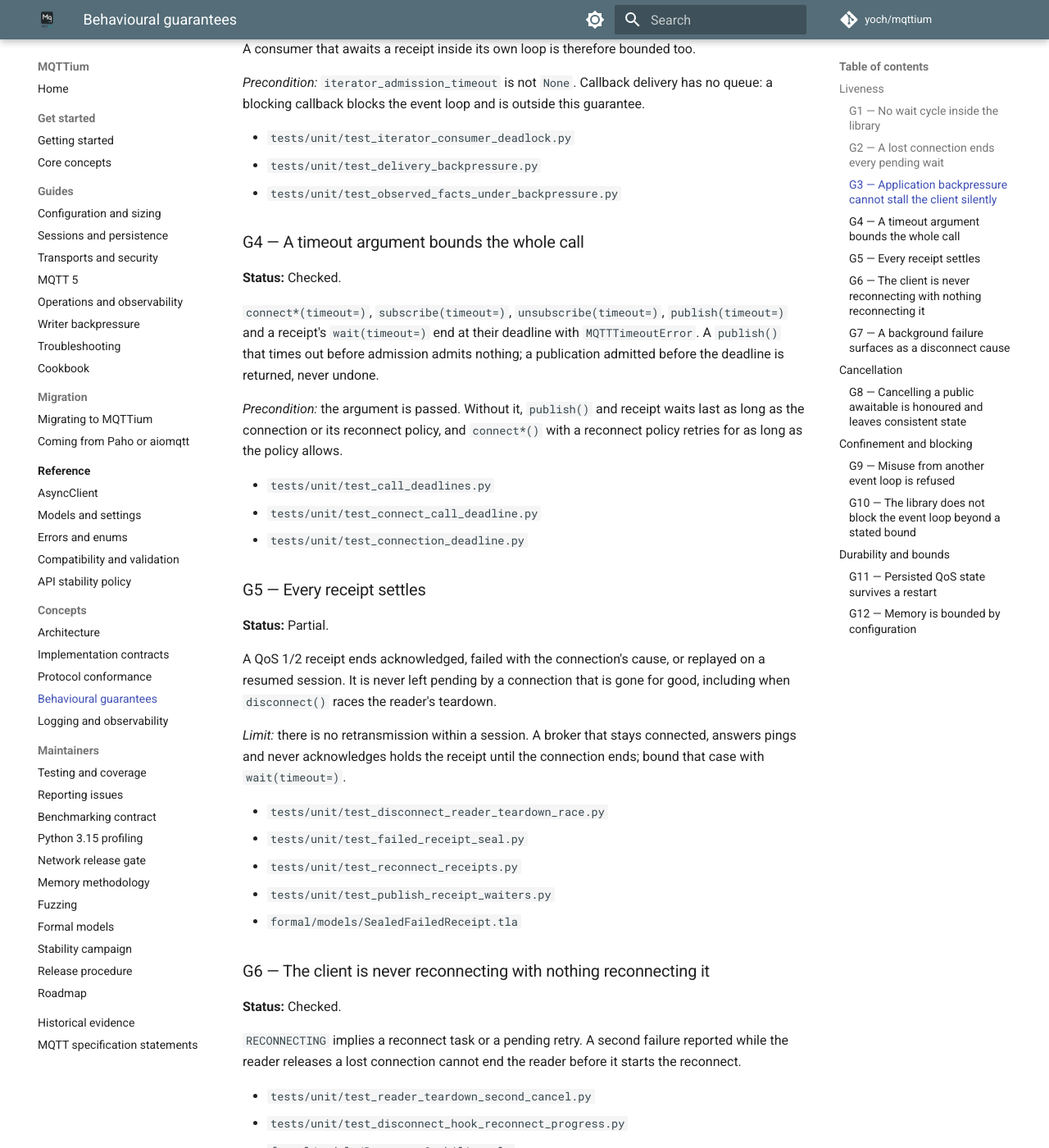
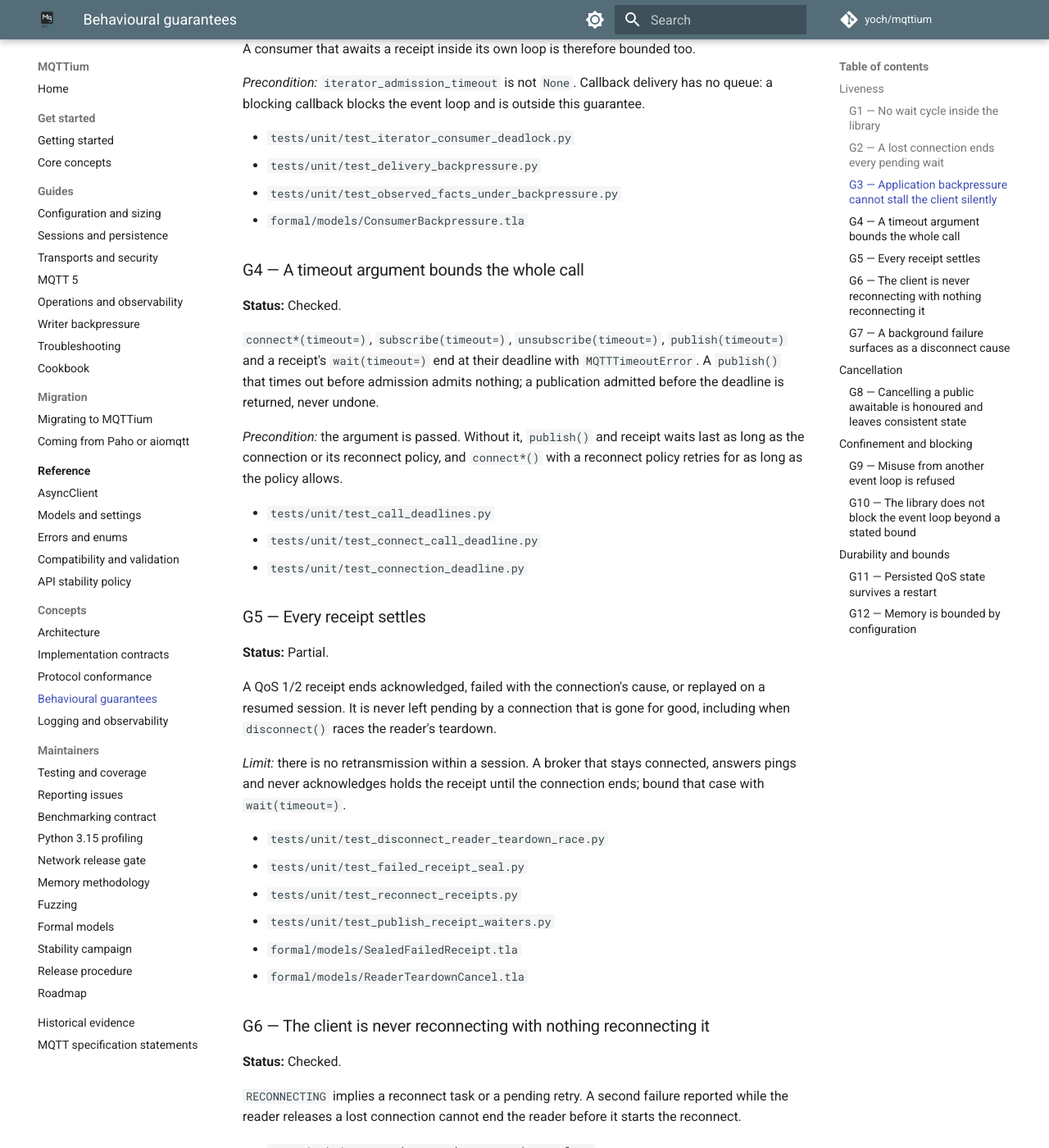
Before and after one commit to yoch/mqttium, an MkDocs documentation site: the page built from docs/guarantees.md, in a window 1280 px wide and 1400 px high, scrolled down 1829 px. Shown: the whole window at 82% size. Built offline with MkDocs 1.6.1 and Material for MkDocs 9.7.7, drawn with Linux system fonts in a browser that asks for light colours; comment, search, counter and statistics services are not loaded; some of the changed text lies outside the part shown.

Commit message:
Model the consumer wait cycle and cancellation during reader teardown
Two refinement models replay defects fixed after 1.2.1. Each keeps its
released-behaviour counterexample and passes for the repaired code:

- ConsumerBackpressure: a messages() consumer awaiting a receipt behind a
  reader parked on the full iterator queue deadlocks without an admission
  deadline; the deadline, or a consumer that does not wait on the reader,
  removes the stuck state.
- ReaderTeardownCancel: a cancellation during the reader's resource release
  left RECONNECTING without a reconnect task, or receipts unsettled after a
  terminal disconnect.

Co-Authored-By: Claude Fable 5.2 <noreply@anthropic.com>
Claude-Session: https://claude.ai/code/session_01Ao6T3feVH1AdmD4A8HiJoS

```diff
--- a/docs/guarantees.md
+++ b/docs/guarantees.md
@@ -81,6 +81,7 @@ guarantee.
 - `tests/unit/test_iterator_consumer_deadlock.py`
 - `tests/unit/test_delivery_backpressure.py`
 - `tests/unit/test_observed_facts_under_backpressure.py`
+- `formal/models/ConsumerBackpressure.tla`
 
 ### G4 — A timeout argument bounds the whole call
 
@@ -116,6 +117,7 @@ connection ends; bound that case with `wait(timeout=)`.
 - `tests/unit/test_reconnect_receipts.py`
 - `tests/unit/test_publish_receipt_waiters.py`
 - `formal/models/SealedFailedReceipt.tla`
+- `formal/models/ReaderTeardownCancel.tla`
 
 ### G6 — The client is never reconnecting with nothing reconnecting it
 
@@ -127,6 +129,7 @@ before it starts the reconnect.
 
 - `tests/unit/test_reader_teardown_second_cancel.py`
 - `tests/unit/test_disconnect_hook_reconnect_progress.py`
+- `formal/models/ReaderTeardownCancel.tla`
 - `formal/models/ReconnectStability.tla`
 - `formal/models/LifecycleReconnectHook.tla`
 
```
Also changed, not shown: 10 other files.
